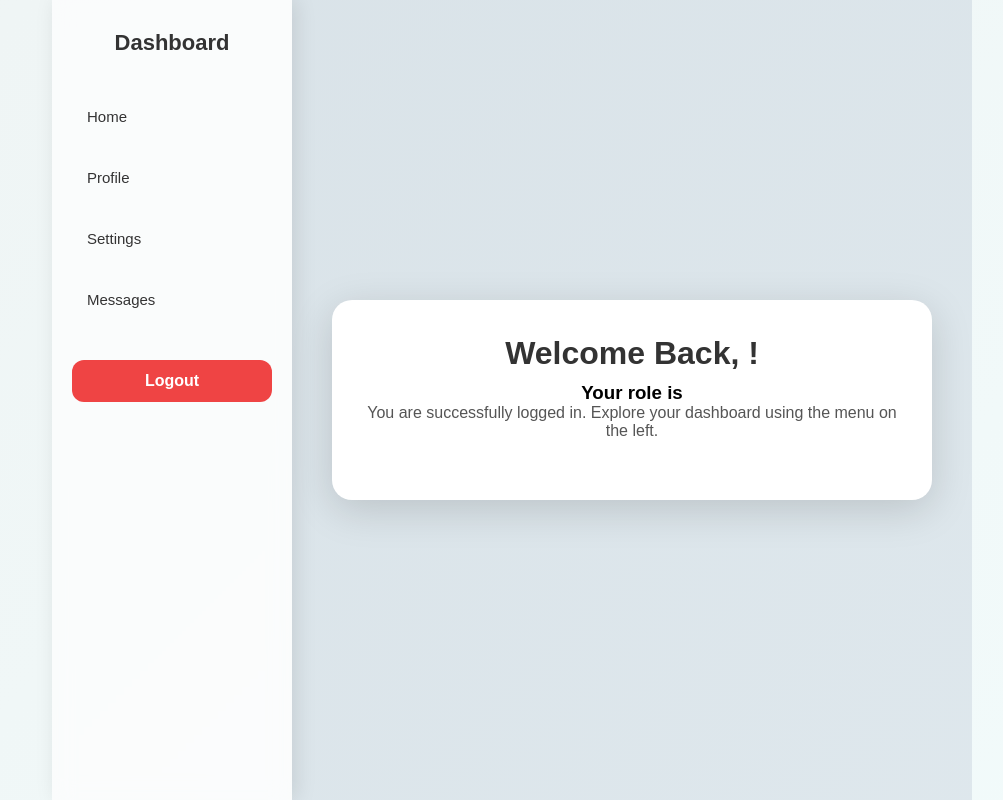
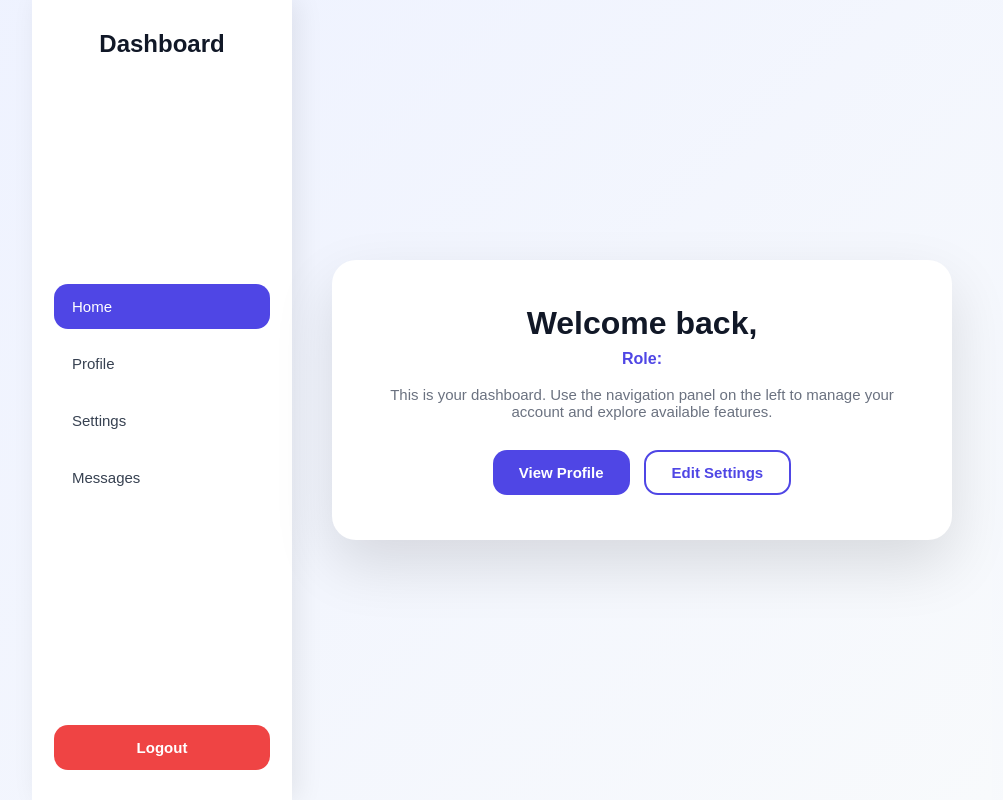
Before and after one commit to GTK-kala/Backend_practice, a React (Vite) app in the folder Client/: page /dashboard in a window 1280 px wide. Shown: the whole page, without its empty margins (128-1131 px from the left). Built offline with nearby package versions, Linux system fonts and the light colour scheme; no server answers.

Commit message:
Refactor Dashboard and Home components: improve code structure and enhance readability.

```diff
--- a/Client/src/components/Dashboard/Dashboard.css
+++ b/Client/src/components/Dashboard/Dashboard.css
@@ -1,63 +1,77 @@
+/* Layout */
 .dashboard-container {
   height: 100vh;
   display: flex;
-  background: linear-gradient(135deg, #cfd9df, #e2ebf0);
-  background-size: 400% 400%;
-  animation: gradientShift 10s ease infinite;
   font-family: "Poppins", sans-serif;
+  background: linear-gradient(135deg, #eef2ff, #f8fafc);
 }
 
+/* Sidebar */
 .sidebar {
-  width: 240px;
-  background: #ffffffdd;
-  backdrop-filter: blur(10px);
-  box-shadow: 4px 0 20px rgba(0, 0, 0, 0.1);
-  padding: 30px 20px;
+  width: 260px;
+  background: #ffffff;
+  padding: 30px 22px;
   display: flex;
   flex-direction: column;
-  gap: 20px;
+  justify-content: space-between;
+  box-shadow: 6px 0 25px rgba(0, 0, 0, 0.08);
 }
 
-.sidebar h2 {
-  font-size: 22px;
+.sidebar-title {
+  font-size: 24px;
   font-weight: 700;
-  color: #333;
-  margin-bottom: 20px;
   text-align: center;
+  color: #111827;
+  margin-bottom: 30px;
+}
+
+/* Navigation */
+.nav-menu {
+  display: flex;
+  flex-direction: column;
+  gap: 12px;
 }
 
 .nav-item {
-  padding: 12px 15px;
-  border-radius: 12px;
-  cursor: pointer;
+  padding: 14px 18px;
+  border-radius: 14px;
   font-size: 15px;
   font-weight: 500;
-  color: #333;
-  transition: 0.3s;
+  color: #374151;
+  cursor: pointer;
+  transition: all 0.25s ease;
 }
 
 .nav-item:hover {
-  background: #6d28d9;
-  color: #fff;
+  background: #eef2ff;
+  color: #4f46e5;
 }
 
+.nav-item.active {
+  background: #4f46e5;
+  color: white;
+}
+
+/* Logout */
 .logout-btn {
-  margin-top: 20px;
-  padding: 12px 20px;
+  margin-top: 30px;
+  padding: 14px;
   background: #ef4444;
   color: white;
   border: none;
-  border-radius: 12px;
-  font-size: 16px;
+  border-radius: 14px;
+  font-size: 15px;
   font-weight: 600;
   cursor: pointer;
-  transition: 0.3s;
+  transition: 0.25s ease;
 }
 
 .logout-btn:hover {
   background: #dc2626;
+  transform: translateY(-2px);
 }
 
+/* Main content */
 .main-content {
   flex: 1;
   padding: 40px;
@@ -66,44 +80,81 @@
   align-items: center;
 }
 
+/* Welcome box */
 .welcome-box {
-  background: #ffffff;
-  padding: 35px;
-  border-radius: 20px;
-  box-shadow: 0 10px 40px rgba(0, 0, 0, 0.15);
-  max-width: 600px;
+  background: white;
+  padding: 45px 40px;
+  border-radius: 24px;
+  max-width: 620px;
+  width: 100%;
   text-align: center;
+  box-shadow: 0 25px 60px rgba(0, 0, 0, 0.12);
   animation: fadeUp 0.5s ease;
 }
 
 .welcome-box h1 {
   font-size: 32px;
   font-weight: 700;
-  margin-bottom: 10px;
-  color: #333;
+  color: #111827;
+  margin-bottom: 8px;
+}
+
+.role-text {
+  font-size: 16px;
+  font-weight: 600;
+  color: #4f46e5;
+  margin-bottom: 18px;
 }
 
 .welcome-box p {
-  color: #555;
-  font-size: 16px;
+  font-size: 15px;
+  color: #6b7280;
+  margin-bottom: 30px;
 }
 
-@keyframes gradientShift {
-  0% {
-    background-position: 0% 50%;
-  }
-  50% {
-    background-position: 100% 50%;
-  }
-  100% {
-    background-position: 0% 50%;
-  }
+/* Quick actions */
+.quick-actions {
+  display: flex;
+  gap: 14px;
+  justify-content: center;
+  flex-wrap: wrap;
 }
 
+.action-btn {
+  padding: 12px 26px;
+  border-radius: 14px;
+  font-size: 15px;
+  font-weight: 600;
+  cursor: pointer;
+  transition: 0.25s ease;
+  border: none;
+}
+
+.action-btn.primary {
+  background: #4f46e5;
+  color: white;
+}
+
+.action-btn.primary:hover {
+  background: #4338ca;
+  transform: translateY(-2px);
+}
+
+.action-btn.outline {
+  background: transparent;
+  color: #4f46e5;
+  border: 2px solid #4f46e5;
+}
+
+.action-btn.outline:hover {
+  background: #eef2ff;
+}
+
+/* Animation */
 @keyframes fadeUp {
   from {
     opacity: 0;
-    transform: translateY(20px);
+    transform: translateY(25px);
   }
   to {
     opacity: 1;
--- a/Client/src/components/Dashboard/Dashboard.jsx
+++ b/Client/src/components/Dashboard/Dashboard.jsx
@@ -7,37 +7,47 @@ const Dashboard = () => {
   const navigate = useNavigate();
   const { name, role } = useContext(ContextApi);
 
-  const HandleLogOut = async () => {
+  const handleLogout = () => {
     localStorage.removeItem("users_id");
-    localStorage.removeItem("auth_token");
     navigate("/login");
   };
 
   return (
     <div className="dashboard-container">
-      <div className="sidebar">
-        <h2>Dashboard</h2>
-        <div className="nav-item" onClick={() => navigate("/")}>
+      {/* Sidebar */}
+      <aside className="sidebar">
+        <h2 className="sidebar-title">Dashboard</h2>
+
+        <nav className="nav-menu">
+          <div className="nav-item active" onClick={() => navigate("/")}>
             Home
           </div>
           <div className="nav-item">Profile</div>
           <div className="nav-item">Settings</div>
           <div className="nav-item">Messages</div>
-        <button className="logout-btn" onClick={(e) => HandleLogOut(e)}>
+        </nav>
+
+        <button className="logout-btn" onClick={handleLogout}>
           Logout
         </button>
-      </div>
+      </aside>
 
-      <div className="main-content">
+      {/* Main content */}
+      <main className="main-content">
         <div className="welcome-box">
-          <h1>Welcome Back, {name}!</h1>
-          <h3>Your role is {role}</h3>
+          <h1>Welcome back, {name}</h1>
+          <h3 className="role-text">Role: {role}</h3>
           <p>
-            You are successfully logged in. Explore your dashboard using the
-            menu on the left.
+            This is your dashboard. Use the navigation panel on the left to
+            manage your account and explore available features.
           </p>
+
+          <div className="quick-actions">
+            <button className="action-btn primary">View Profile</button>
+            <button className="action-btn outline">Edit Settings</button>
           </div>
         </div>
+      </main>
     </div>
   );
 };
--- a/Client/src/components/Home/Home.css
+++ b/Client/src/components/Home/Home.css
@@ -1,80 +1,104 @@
+/* Global background */
 body {
-  background: linear-gradient(135deg, #e8e7e7, #f4ffff);
-  background-size: 400% 400%;
-  animation: gradientShift 10s ease infinite;
-  height: 100vh;
+  margin: 0;
+  min-height: 100vh;
   display: flex;
   justify-content: center;
   align-items: center;
   font-family: "Poppins", sans-serif;
+  background: linear-gradient(135deg, #eef2ff, #f8fafc);
 }
 
+/* Container */
 .home-container {
-  text-align: center;
-  background: #ffffff;
-  padding: 40px;
-  width: 420px;
-  border-radius: 24px;
-  box-shadow: 0 10px 40px rgba(0, 0, 0, 0.15);
-  animation: fadeUp 0.6s ease;
+  width: 100%;
+  max-width: 420px;
+  padding: 20px;
 }
 
-h1 {
-  font-size: 32px;
-  margin-bottom: 10px;
-  color: #333;
-  font-weight: 700;
+/* Card */
+.card {
+  background: #ffffff;
+  border-radius: 22px;
+  padding: 40px 30px;
+  text-align: center;
+  box-shadow: 0 20px 50px rgba(0, 0, 0, 0.12);
 }
 
-p {
-  color: #555;
-  margin-bottom: 25px;
-  font-size: 15px;
+/* Headings */
+.title {
+  font-size: 30px;
+  font-weight: 700;
+  color: #111827;
+  margin-bottom: 8px;
 }
 
+.username {
+  font-size: 22px;
+  font-weight: 600;
+  color: #4f46e5;
+  margin-bottom: 12px;
+}
+
+.subtitle {
+  font-size: 15px;
+  color: #6b7280;
+  margin-bottom: 30px;
+}
+
+/* Buttons */
 .btn-group {
   display: flex;
-  gap: 15px;
+  gap: 14px;
   justify-content: center;
+  flex-wrap: wrap;
 }
 
 .btn {
-  padding: 12px 22px;
-  border-radius: 12px;
-  border: none;
-  cursor: pointer;
+  padding: 12px 26px;
   font-size: 15px;
   font-weight: 600;
-  transition: 0.3s;
+  border-radius: 14px;
+  cursor: pointer;
   text-decoration: none;
-  color: white;
-  background: #6d28d9;
-  display: block;
+  transition: all 0.25s ease;
+  border: none;
 }
 
-.btn:hover {
-  background: #5b21b6;
+/* Button styles */
+.primary {
+  background: #4f46e5;
+  color: white;
 }
 
-@keyframes fadeUp {
-  from {
-    opacity: 0;
-    transform: translateY(20px);
-  }
-  to {
-    opacity: 1;
-    transform: translateY(0);
-  }
+.primary:hover {
+  background: #4338ca;
+  transform: translateY(-2px);
 }
 
-@keyframes gradientShift {
-  0% {
-    background-position: 0% 50%;
-  }
-  50% {
-    background-position: 100% 50%;
-  }
-  100% {
-    background-position: 0% 50%;
-  }
+.outline {
+  background: transparent;
+  color: #4f46e5;
+  border: 2px solid #4f46e5;
 }
+
+.outline:hover {
+  background: #eef2ff;
+}
+
+.danger {
+  background: #ef4444;
+  color: white;
+}
+
+.danger:hover {
+  background: #dc2626;
+  transform: translateY(-2px);
+}
+
+/* Loading */
+.loading-text {
+  text-align: center;
+  font-size: 15px;
+  color: #6b7280;
+}
--- a/Client/src/components/Home/Home.jsx
+++ b/Client/src/components/Home/Home.jsx
@@ -1,23 +1,23 @@
 import "./Home.css";
 import { motion } from "framer-motion";
-import { Link } from "react-router-dom";
-import { useState, useEffect } from "react";
-import { useNavigate } from "react-router-dom";
+import { Link, useNavigate } from "react-router-dom";
+import { useEffect, useState } from "react";
 
 const Home = () => {
-  const navigator = useNavigate();
+  const navigate = useNavigate();
   const [name, setName] = useState("");
   const [isLoggedIn, setIsLoggedIn] = useState(false);
+  const [loading, setLoading] = useState(true);
 
   useEffect(() => {
-    const id = localStorage.getItem("users_id");
+    const verifyUser = async () => {
+      const id = localStorage.getItem("users_id");
 
-    if (!id) {
-      setIsLoggedIn(false);
-      return;
-    }
+      if (!id) {
+        setLoading(false);
+        return;
+      }
 
-    const verifyUser = async () => {
       try {
         const res = await fetch("http://localhost:3001/auth/verify", {
           method: "GET",
@@ -25,7 +25,7 @@ const Home = () => {
         });
 
         if (!res.ok) {
-          setIsLoggedIn(false);
+          setLoading(false);
           return;
         }
 
@@ -33,49 +33,68 @@ const Home = () => {
         setIsLoggedIn(true);
         setName(data.user.name);
       } catch (error) {
-        console.error("Error verifying user:", error);
-        setIsLoggedIn(false);
+        console.error("Verification failed:", error);
+      } finally {
+        setLoading(false);
       }
     };
 
     verifyUser();
   }, []);
 
-  const logout = async () => {
+  const logout = () => {
     localStorage.removeItem("users_id");
     setIsLoggedIn(false);
-    navigator("/login");
+    navigate("/login");
   };
+
+  if (loading) {
+    return (
+      <div className="home-container">
+        <p className="loading-text">Checking authentication...</p>
+      </div>
+    );
+  }
 
   return (
     <div className="home-container">
       {isLoggedIn ? (
-        <div className="welcome-logged-in">
-          <h1>Welcome Back, {name}!</h1>
-          <p>You are successfully logged in.</p>
+        <motion.div
+          className="card"
+          initial={{ opacity: 0, y: 30 }}
+          animate={{ opacity: 1, y: 0 }}
+        >
+          <h1 className="title">Welcome back</h1>
+          <h2 className="username">{name}</h2>
+          <p className="subtitle">You are successfully authenticated.</p>
 
           <div className="btn-group">
-            <Link to="/dashboard" className="btn" onClick={() => FetchData()}>
-              Go to Dashboard
+            <Link to="/dashboard" className="btn primary">
+              Dashboard
             </Link>
-            <button className="btn" onClick={() => logout()}>
+            <button className="btn danger" onClick={logout}>
               Logout
             </button>
           </div>
-        </div>
+        </motion.div>
       ) : (
-        <div className="welcome-logged-out">
-          <h1>Welcome</h1>
-          <p>Select an option to continue.</p>
-          <motion.div className="btn-group">
-            <Link to="/login" className="btn">
+        <motion.div
+          className="card"
+          initial={{ opacity: 0, y: 30 }}
+          animate={{ opacity: 1, y: 0 }}
+        >
+          <h1 className="title">Welcome</h1>
+          <p className="subtitle">Login or create an account to continue.</p>
+
+          <div className="btn-group">
+            <Link to="/login" className="btn primary">
               Login
             </Link>
-            <Link to="/signup" className="btn">
+            <Link to="/signup" className="btn outline">
               Sign Up
             </Link>
-          </motion.div>
-        </div>
+          </div>
+        </motion.div>
       )}
     </div>
   );
```
Lines whose indentation alone changed are shown as unchanged.
